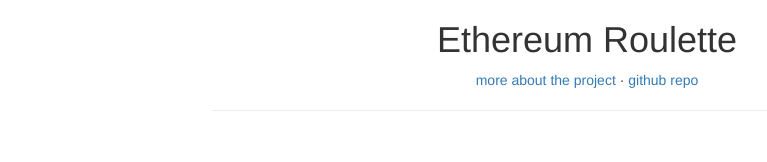
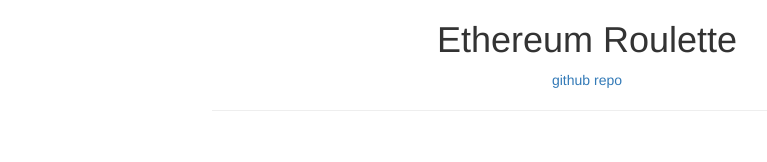
Before and after one commit to bordalix/ethereum-roulette, a website: page src/index.html in a window 1280 px wide. Shown: the top 162 px of the page, without its empty margins (53-820 px from the left). Drawn offline with nearby package versions, Linux system fonts and the light colour scheme; no server answers.

Commit message:
minor text fixes

```diff
--- a/src/index.html
+++ b/src/index.html
@@ -18,8 +18,6 @@
         <div class="col-xs-12 col-sm-8 col-sm-push-2 text-center">
           <h1>Ethereum Roulette</h1>
           <p>
-            <a href="https://joaobordalo.com/labs/ethereum-roulette.html">more about the project</a>
-            &middot;
             <a href="https://github.com/bordalix/ethereum-roulette.git">github repo</a>
           <hr/>
           <p id="errorPanel" style="color:red">&nbsp;</p>
```
Also changed, not shown: README.md, 1 other file.
